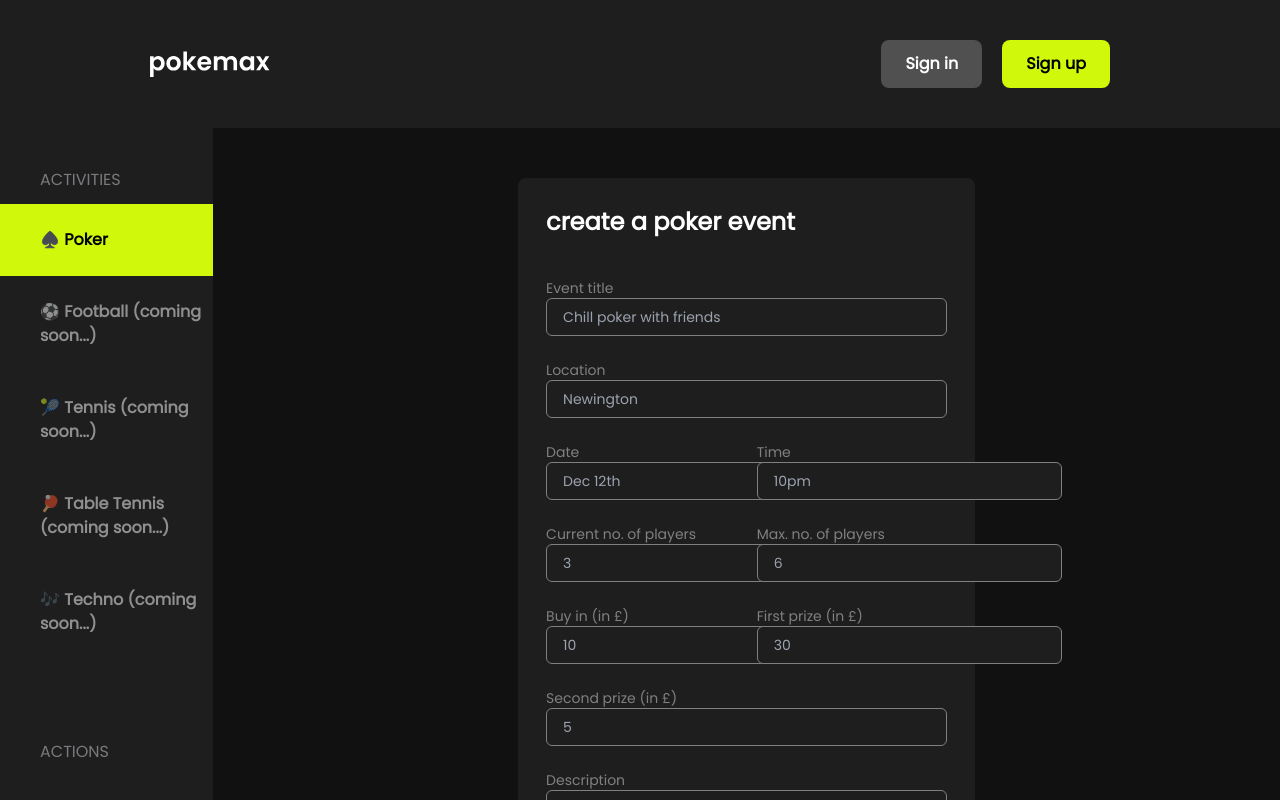
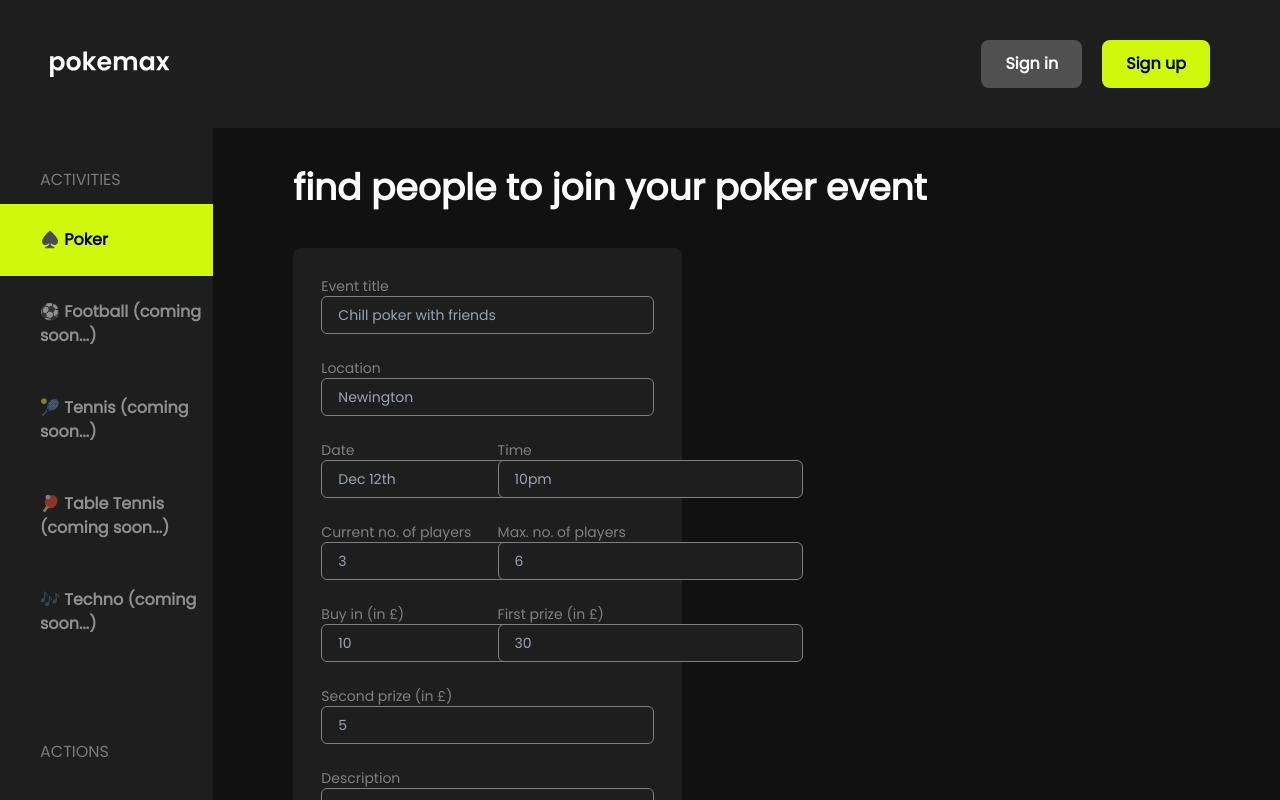
Before and after one commit to maximechemenda/thepokerapp, a Next.js app: page /create-event in a window 1280 px wide. Shown: the top 800 px of the page. Built offline with nearby package versions, Linux system fonts and the light colour scheme; no server answers; the database is empty.

Commit message:
refactor: add websiteShell component

```diff
--- a/components/Navbar.tsx
+++ b/components/Navbar.tsx
@@ -8,6 +8,9 @@ import { ActionButton } from '.'
 
 // Context
 import { MaxpokeContext } from '../contexts'
+
+// TODO(MC): Add logo
+// TODO(MC): Make mobile friendly
 
 
 // if user is null (unauthenticated), display signin and signout methods, display signout and create event buttons
@@ -25,8 +28,6 @@ const NavbarAuthSection = () => {
                 <ActionButton variant="secondary" className="mr-5" onClick={handleUserAuth}>
                     Sign in
                 </ActionButton>
-
-                {/* <Toaster /> */}
 
                 <ActionButton variant="primary" className="mr-5" onClick={handleUserAuth}>
                     Sign up
@@ -50,7 +51,7 @@ const NavbarAuthSection = () => {
 
 // Navbar component, which varies based on the authentication state (signed in, or not signed in)
 export const Navbar : React.FC<{}> = props =>
-    <div className="bg-sub_background flex flex-row justify-between px-[150px] py-10">
+    <div className="flex flex-row bg-sub_background justify-between px-[50px] py-10">
         <Image
             src="/assets/logo.svg"
             alt="Pokemax Logo"
--- /dev/null
+++ b/components/WebsiteShell.tsx
@@ -0,0 +1,41 @@
+// General
+import React from 'react';
+import Head from 'next/head'
+
+// Components
+import { Navbar, Menu, PageHeader} from "."
+
+export interface WebsiteShellProps {
+    head_title: string;
+    head_description: string;
+    page_title: string;
+    children: React.ReactNode
+}
+
+export const WebsiteShell : React.FC<WebsiteShellProps> = ({
+    head_title,
+    head_description,
+    page_title,
+    children,
+    }) => (
+        <div className="h-[100vh]">
+            <Head>
+                <title>{head_title}</title>
+                <meta name="description" content={head_description} />
+                <link rel="icon" href="/favicon.ico" />
+            </Head>
+
+            <Navbar />
+
+            <div className="h-full grid grid-cols-6">
+                <div className="col-span-1">
+                    <Menu />
+                </div>
+
+                <div className="col-span-5 px-20 pt-10">
+                    <PageHeader title={page_title} />
+                    {children}
+                </div>
+                </div>
+        </div>
+)
--- a/components/index.ts
+++ b/components/index.ts
@@ -9,3 +9,4 @@ export * from './poker';
 export * from './HeaderWithIcon';
 export * from './KeyValue';
 export * from './forms';
+export * from './WebsiteShell';
--- a/pages/create-event.tsx
+++ b/pages/create-event.tsx
@@ -1,5 +1,4 @@
 // General
-import Head from 'next/head'
 import React from "react"
 import { Formik, Form, Field } from 'formik';
 import * as Yup from 'yup';
@@ -12,7 +11,7 @@ import { db } from "../firebase/firebaseApp"
 import { addDoc, collection } from "firebase/firestore"
 
 // Components
-import { Navbar, ActionButton, FormBase, FormInput, Menu } from "../components"
+import { ActionButton, FormBase, FormInput, Menu, WebsiteShell } from "../components"
 
 // Utils
 import { EventType } from "../utils"
@@ -80,33 +79,17 @@ export default function Home() {
         })
     }
 
-
   return (
-     // TODO(MC): Add this to a websiteShellComponent (and include in it the same code used in pages/index.tsx), including what's in the HEAD and the MENU
-      <div className="h-[100vh]">
-        <Head>
-            <title>Create a poker event</title>
-            <meta name="description" content="Create an event and let players join you!" />
-            <link rel="icon" href="/favicon.ico" />
-        </Head>
-
-        <Navbar />
-
-        <div className="h-full grid grid-cols-6">
-            <div className="col-span-1">
-                <Menu />
-            </div>
-
-
-        {/* TODO(MC): Clean this code */}
+     <WebsiteShell
+     head_title="Create a poker event"
+     head_description="Create an event and let players join you!"
+     page_title = "find people to join your poker event"
+     >
+         {/* TODO(MC): Clean this code */}
         <div className="col-span-5">
-            <div className="grid grid-cols-7 mt-[50px]">
-            <div className="col-start-3 col-span-3">
+            <div className="grid grid-cols-7">
+            <div className="col-span-3">
                 <FormBase>
-                    <p className="text-white font-bold text-2xl mb-10">
-                        create a poker event
-                    </p>
-
                     <Formik
                         initialValues={initialEvent}
                         validationSchema={validationSchema}
@@ -238,7 +221,7 @@ export default function Home() {
             </div>
             </div>
             </div>
-        </div>
-      </div>
+
+     </WebsiteShell>
   )
 }
--- a/pages/index.tsx
+++ b/pages/index.tsx
@@ -1,8 +1,5 @@
-// General
-import Head from 'next/head'
-
 // Components
-import { Navbar, Menu, PageHeader, PokerCardEvent } from "../components"
+import { PokerCardEvent, WebsiteShell } from "../components"
 
 import { MaxpokeContext } from "../contexts"
 import { useContext } from "react";
@@ -11,34 +8,20 @@ export default function Home() {
     const { events, currentUser } = useContext(MaxpokeContext)
 
   return (
-      <div className="h-[100vh]">
-        <Head>
-            <title>The Poker App</title>
-            <meta name="description" content="The place where you find poker players" />
-            <link rel="icon" href="/favicon.ico" />
-
-        </Head>
-
-        <Navbar />
-
-        <div className="h-full grid grid-cols-6">
-            <div className="col-span-1">
-                <Menu />
+      // Display the "Poker tournaments looking for you" page
+      <WebsiteShell
+        head_title="The Poker App"
+        head_description="The place where you find poker players"
+        page_title={`poker tournaments looking for ${currentUser !== null ? 'the great' : ''} ${(currentUser?.displayName)?.split(" ")[0] ?? 'you'} `}
+        >
+            <div className="grid grid-cols-2 gap-20">
+                {/* TODO(MC): Have a separate page/section component to display these poker tournaments */}
+                {events.map(event => (
+                    <div className="col-span-1">
+                        <PokerCardEvent key={event.id} event={event}/>
+                    </div>
+                ))}
             </div>
-
-            {/* TODO(MC): Have a separate page/section component to display these poker tournaments */}
-            {/* Poker tournaments looking for you */}
-            <div className="col-span-5 px-20 pt-10">
-                {/* The variable inside the title is just a joke, it just says "the great {firstName}" */}
-                <PageHeader title={`poker tournaments looking for ${currentUser !== null ? 'the great' : ''} ${(currentUser?.displayName)?.split(" ")[0] ?? 'you'} `}/>
-
-                <div className="grid grid-cols-2 gap-20">
-                    {events.map(event => (
-                        <PokerCardEvent key={event.id} event={event}/>
-                    ))}
-                </div>
-            </div>
-        </div>
-      </div>
+      </WebsiteShell>
   )
 }
```
